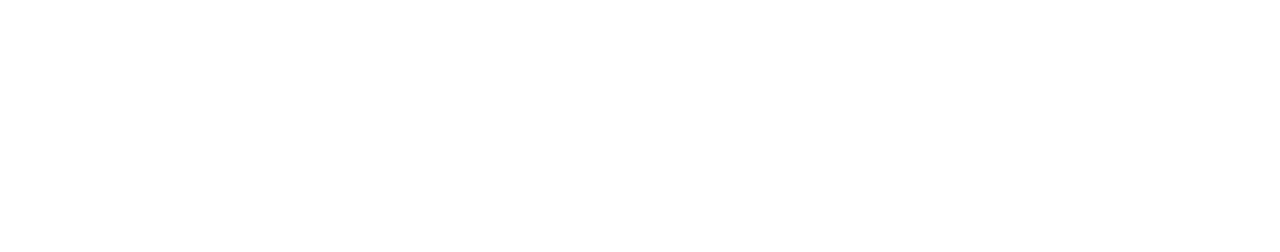
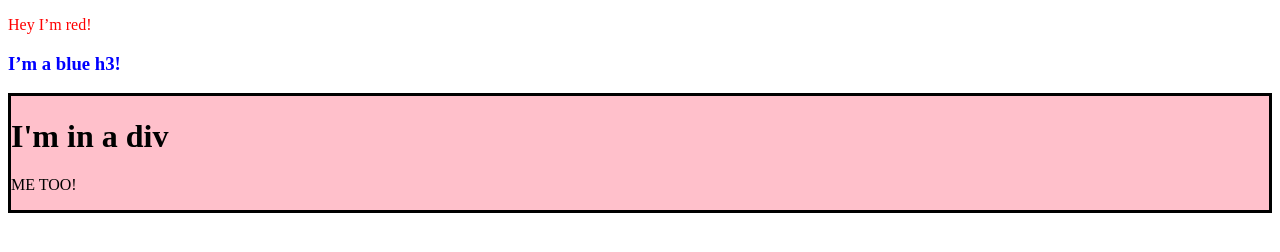
Before and after one commit to Byronwww/odin-project-DOM-Manipulation-And-Events, a plain HTML site: page index.html in a window 1280 px wide. Drawn offline with Linux system fonts and the light colour scheme.

Commit message:
Solved DOM Manipulation Exercise

```diff
--- a/index.html
+++ b/index.html
@@ -1,11 +1,16 @@
 <!DOCTYPE html>
 <html>
 <head>
+    <script src = "javascript.js" defer></script>
 	<meta charset="UTF-8" />
 	<title>Odin Project - DOM Manipulation And Events</title>
 </head>
-<script href = "javascript.js" defer></script>
+
 <body>
+
+    <div id = "body">
+
+    </div>
 
 </body>
 </html>
--- a/javascript.js
+++ b/javascript.js
@@ -0,0 +1,33 @@
+
+const body = document.querySelector('#body');
+
+
+const pRedText = document.createElement('p');
+pRedText.setAttribute('style', 'color:red');
+pRedText.textContent = 'Hey I’m red!';
+body.appendChild(pRedText);
+
+
+const h3Blue = document.createElement('h3')
+h3Blue.setAttribute('style', 'color:blue');
+h3Blue.textContent = 'I’m a blue h3!';
+body.appendChild(h3Blue);
+
+
+const divBlackPink = document.createElement('div');
+divBlackPink.setAttribute('style', 'border-style:solid; border-color:black; background-color: pink');
+
+const h1BlackPink = document.createElement('h1');
+h1BlackPink.textContent = "I'm in a div";
+h3Blue.h1BlackPink = 'I’m in a div';
+
+
+const newPara = document.createElement('p');
+newPara.textContent = 'ME TOO!';
+
+divBlackPink.appendChild(h1BlackPink);
+divBlackPink.appendChild(newPara);
+body.appendChild(divBlackPink);
+
+
+console.log("Test");
```
